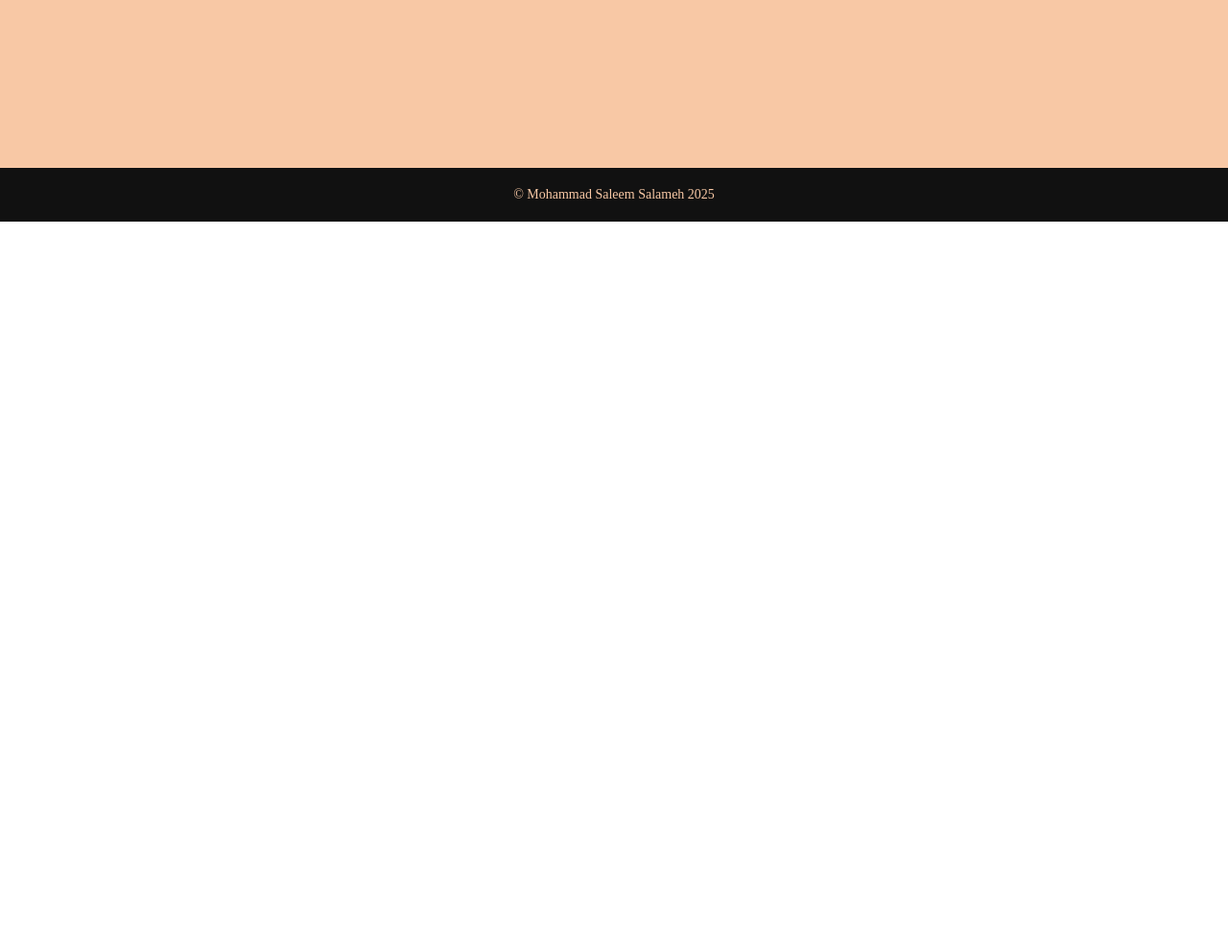
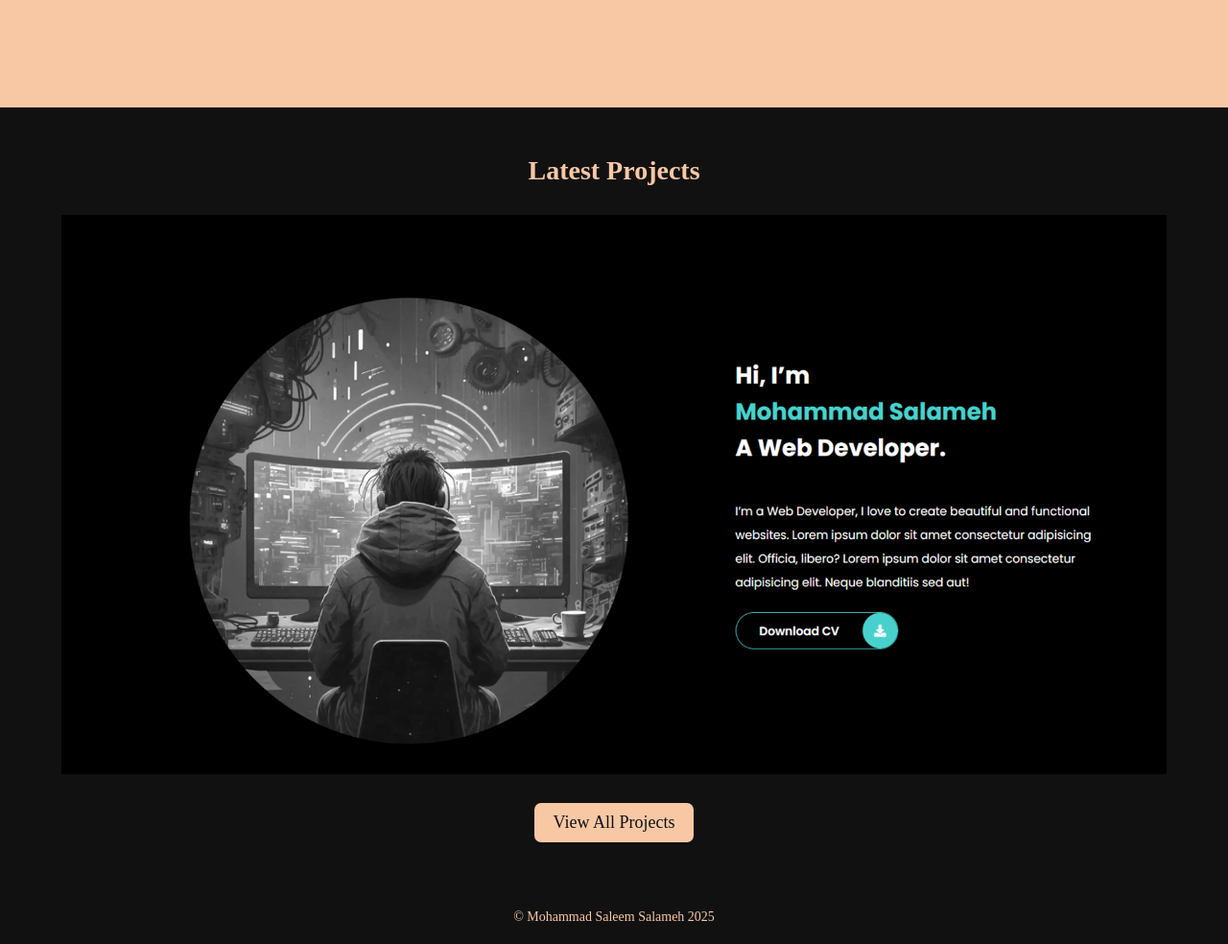
Before and after one commit to MohammadSalameh10/Portfolio_Site, a website: page src/index.html in a window 1280 px wide. Shown: the part 688-1672 px from the top of the page at 96% size. Before the commit the page ends 919 px from the top, so only its background shows below. Drawn offline with Linux system fonts and the light colour scheme.

Commit message:
create project section

```diff
--- a/src/index.html
+++ b/src/index.html
@@ -31,13 +31,14 @@
     </header>
 
     <main>
+
         <!-- Intro Banner -->
         <section class="intro" id="intro">
             <div class="intro__content">
                 <div class="container">
                     <div class="row">
                         <div class="intro__image">
-                            <img src="./img/profile.webp" alt="Profile picture"/>
+                            <img src="./img/intro/profile.webp" alt="Profile picture" />
                         </div>
                         <div class="intro__text">
                             <h1 class="intro__title">I’m Mohammad Salameh</h1>
@@ -51,20 +52,47 @@
                                 developer.
                             </p>
                             <nav class="intro__social" aria-label="Social Media Links">
-                                <a href="https://www.facebook.com/mohammad.salameh2004" target="_blank" aria-label="Facebook"><i
-                                        class="fab fa-facebook-f"></i></a>
-                                <a href="https://www.instagram.com/mohammad.salameh10/" target="_blank" aria-label="Instagram"><i
-                                        class="fab fa-instagram"></i></a>
+                                <a href="https://www.facebook.com/mohammad.salameh2004" target="_blank"
+                                    aria-label="Facebook"><i class="fab fa-facebook-f"></i></a>
+                                <a href="https://www.instagram.com/mohammad.salameh10/" target="_blank"
+                                    aria-label="Instagram"><i class="fab fa-instagram"></i></a>
                                 <a href="https://github.com/MohammadSalameh10" target="_blank" aria-label="GitHub"><i
                                         class="fab fa-github"></i></a>
-                                <a href="https://www.linkedin.com/in/mohammad-salameh10/" target="_blank" aria-label="LinkedIn"><i
-                                        class="fab fa-linkedin-in"></i></a>
+                                <a href="https://www.linkedin.com/in/mohammad-salameh10/" target="_blank"
+                                    aria-label="LinkedIn"><i class="fab fa-linkedin-in"></i></a>
                             </nav>
                             <a href="#contact" class="btn btn--secondary">Contact Me</a>
                         </div>
                     </div>
                 </div>
             </div>
+        </section>
+
+        <!-- Latest Projects -->
+        <section class="projects" id="projects">
+            <h2 class="projects__title">Latest Projects</h2>
+            <div class="container">
+                <div class="projects__scroll">
+                    <article class="project-card">
+                        <img src="./img/projects/potfolio.png" alt="Screenshot of personal portfolio project"
+                            class="project-card__image" />
+
+                    </article>
+                    <article class="project-card">
+                        <img src="./img/projects/streamvibe.png" alt="Screenshot of StreamVibe movie streaming project"
+                            class="project-card__image" />
+
+                    </article>
+                    <article class="project-card">
+                        <img src="./img/projects/jinstore.png" alt="Screenshot of Jinstore e-commerce project"
+                            class="project-card__image" />
+                    </article>
+                </div>
+                <div class="projects__btn">
+                    <a href="#projects" class="btn btn--primary">View All Projects</a>
+                </div>
+            </div>
+
         </section>
     </main>
 
--- a/src/scss/blocks/_header.scss
+++ b/src/scss/blocks/_header.scss
@@ -4,6 +4,10 @@
     background-color: utils.$secondary-color;
     color: utils.$primary-color;
     padding: 20px 0;
+    position: fixed;
+    top: 0;
+    left: 0;
+    width: 100%;
 
     nav {
         display: flex;
--- a/src/scss/blocks/_projects.scss
+++ b/src/scss/blocks/_projects.scss
@@ -0,0 +1,53 @@
+@use '../utils/utils.scss' as utils;
+
+.projects {
+    background-color: utils.$secondary-color;
+    padding: 50px 0;
+
+    &__title {
+        text-align: center;
+        color: utils.$primary-color;
+        font-size: 28px;
+        margin-bottom: 30px;
+    }
+
+    &__scroll {
+        display: flex;
+        overflow-x: scroll;
+        scroll-snap-type: x mandatory;
+        scrollbar-color: utils.$secondary-color utils.$primary-color;
+
+        .project-card {
+            scroll-snap-align: center;
+            min-width: 100vw;
+            display: flex;
+            justify-content: center;
+            align-items: center;
+
+            img {
+                width: 100%;
+                height: auto;
+            }
+        }
+
+
+    }
+
+    &__btn {
+        margin-top: 30px;
+        display: flex;
+        justify-content: center;
+        align-items: center;
+
+        .btn {
+            width: fit-content;
+            padding: 10px 20px;
+            border-radius: 7px;
+            font-size: 18px;
+        }
+
+        .btn--primary {
+            @include utils.button-styles('primary');
+        }
+    }
+}
```
Also changed, not shown: dist/main.css, src/img/intro/profile.webp (renamed from src/img/profile.webp), src/img/projects/jinstore.png (added), src/img/projects/potfolio.png (added), src/img/projects/streamvibe.png (added), 1 other file. Lines whose indentation alone changed are shown as unchanged.
